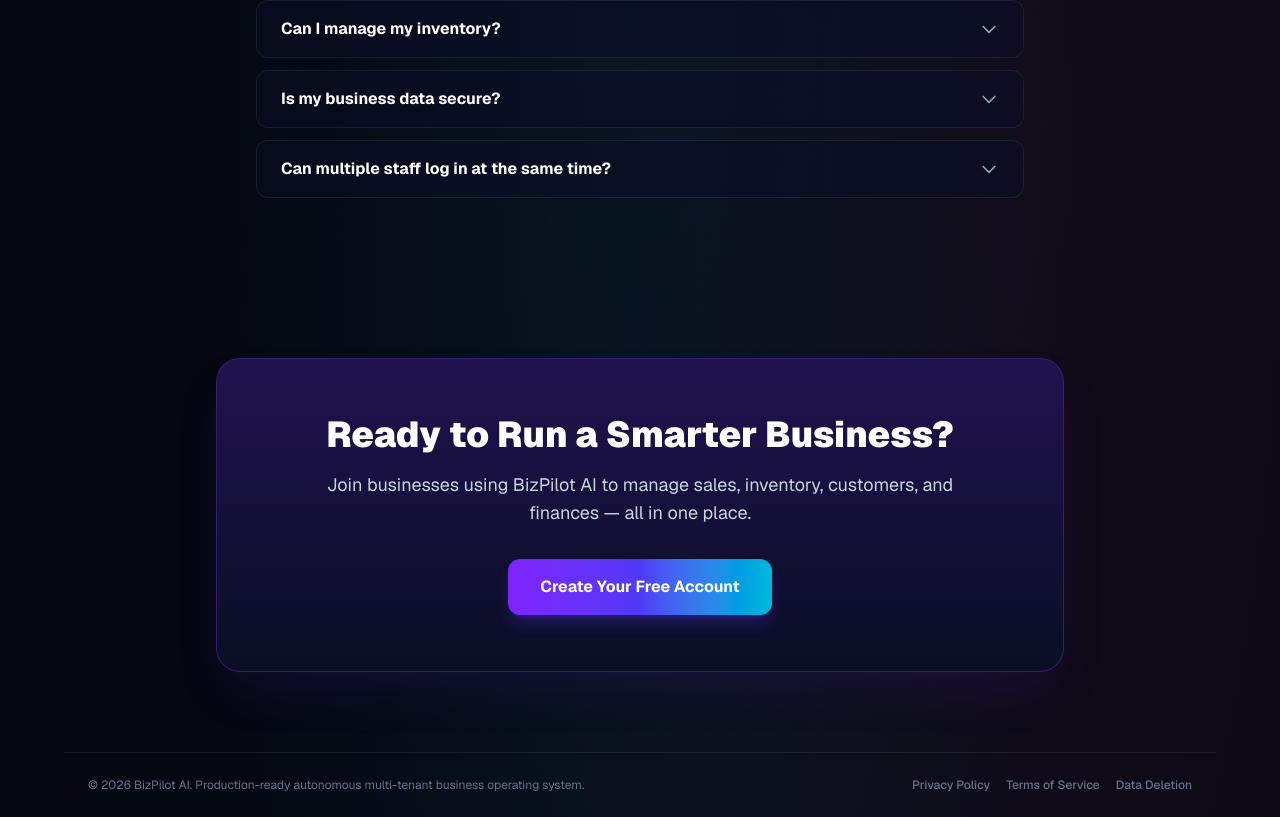
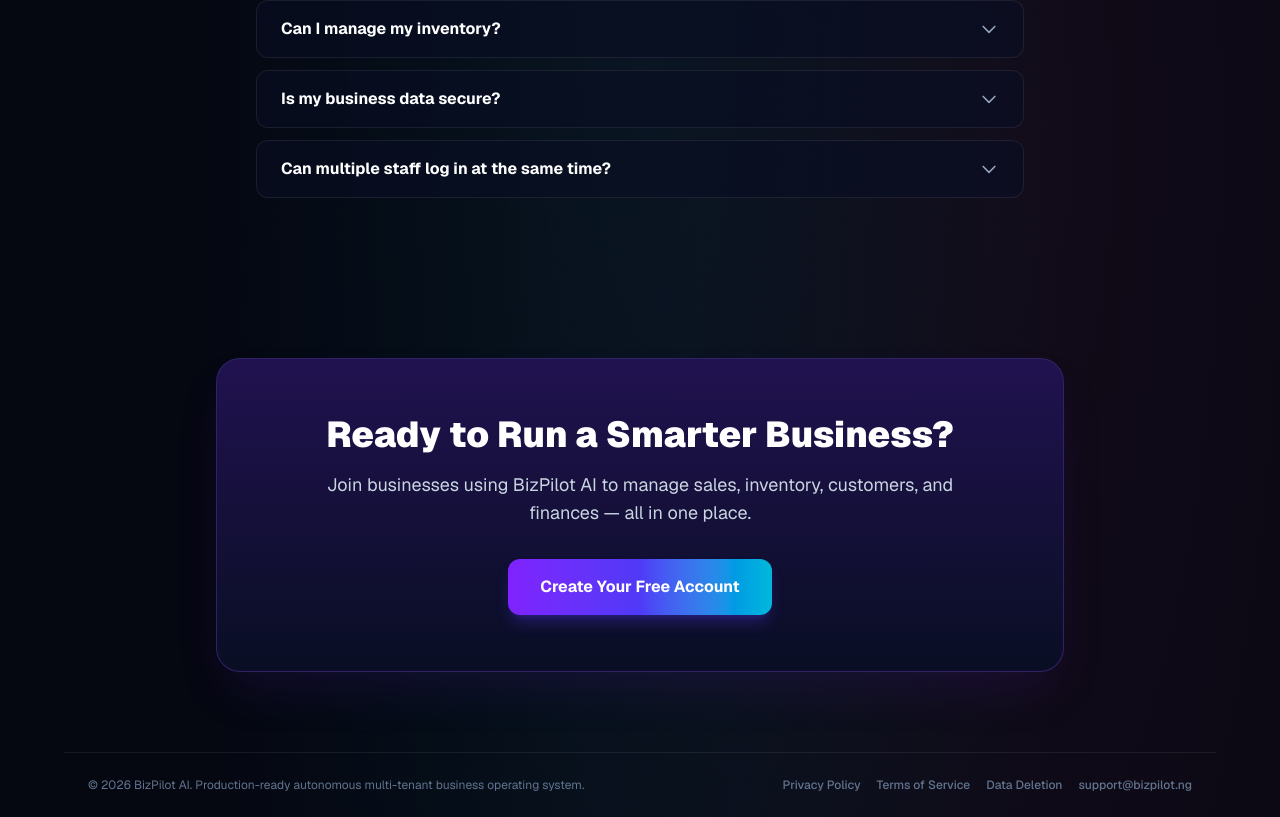
Before and after one commit to Mubarak2-eng/bizpilot, a Next.js app: page / in a window 1280 px wide. Shown: the part 3695-4512 px from the top of the page. Built offline with nearby package versions, Linux system fonts and the light colour scheme; no server answers.

Commit message:
feat(footer): add direct support contact link to homepage footer

```diff
--- a/src/app/page.tsx
+++ b/src/app/page.tsx
@@ -226,6 +226,9 @@
           <Link href="/data-deletion" className="hover:text-violet-600 dark:hover:text-violet-400 transition-colors">
             Data Deletion
           </Link>
+          <a href="mailto:support@bizpilot.ng" className="hover:text-violet-600 dark:hover:text-violet-400 transition-colors">
+            support@bizpilot.ng
+          </a>
         </div>
       </footer>
     </div>
```
